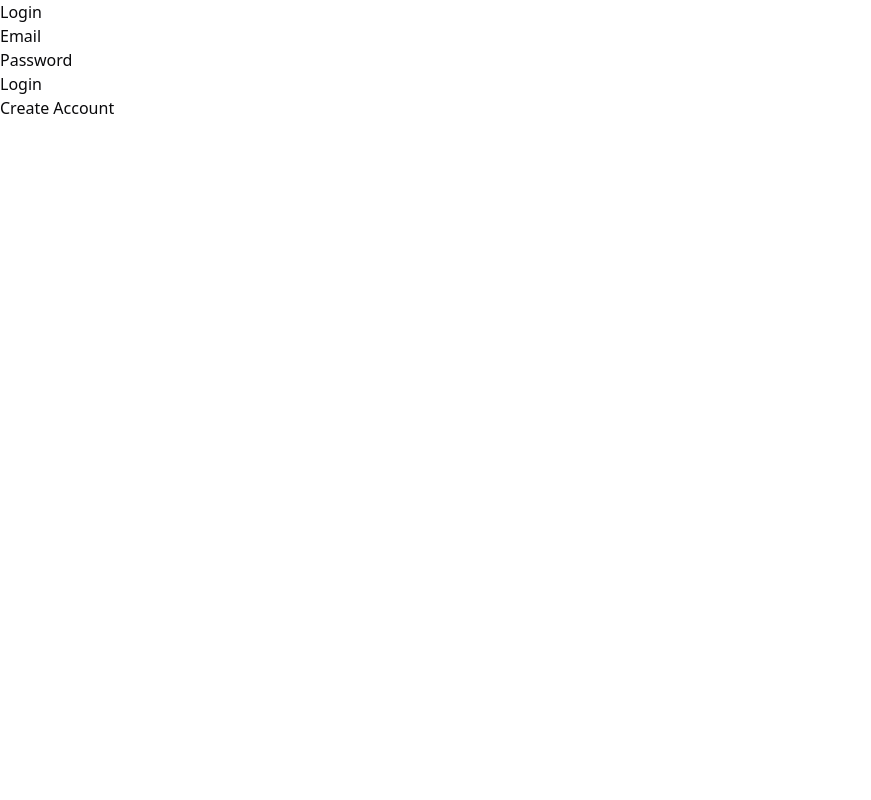
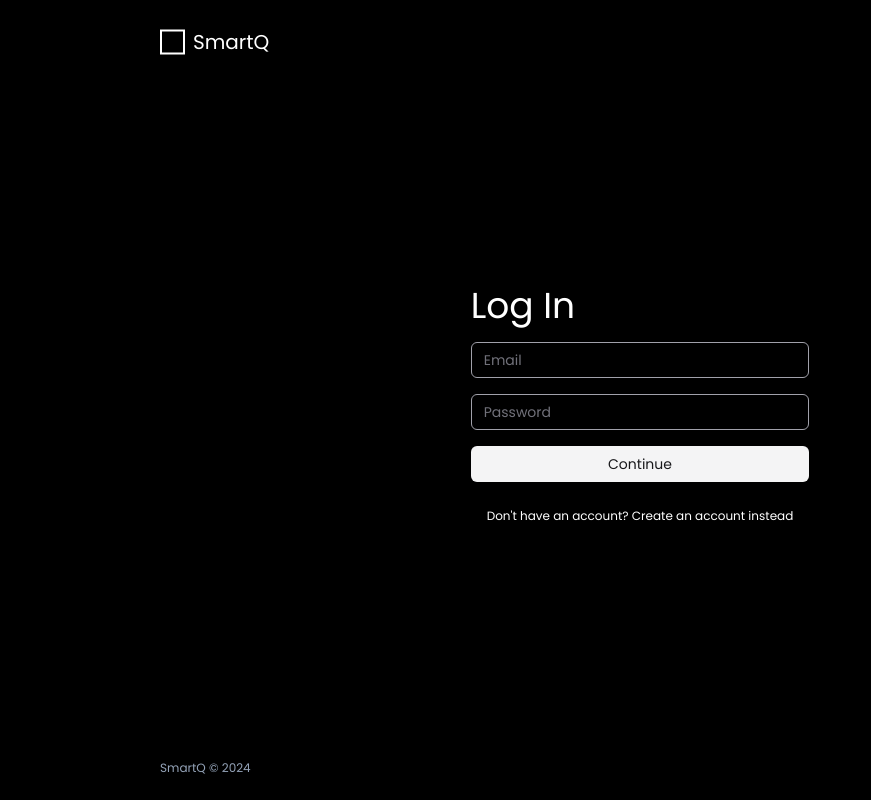
Before and after one commit to IvanaMiovcic/Reservation-System, a React (Vite) app in the folder reservation-system/: page /log-in in a window 1280 px wide. Shown: the whole page, without its empty margins (0-871 px from the left). Built offline with nearby package versions, Linux system fonts and the light colour scheme.

Commit message:
implement ui for log-in page

```diff
--- a/reservation-system/src/Login.jsx
+++ b/reservation-system/src/Login.jsx
@@ -1,39 +1,10 @@
-import React, { useState } from 'react';
-import { Link } from 'react-router-dom';
+import React, { useState } from "react";
+import LIContainer from "./components/LIContainer";
 
 function Login() {
-  const [email, setEmail] = useState('');
-  const [password, setPassword] = useState('');
-
-  const handleLogin = (e) => {
-    e.preventDefault(); // prevents page from refreshing when you hit submit.
-    // Put code to login here.
-    console.log('Logging in with:', { email, password });
-  };
-
   return (
     <div>
-      <form onSubmit={handleLogin}>
-        <h2>Login</h2>
-        <label>Email</label>
-        <input
-          type="email"
-          value={email}
-          onChange={(e) => setEmail(e.target.value)}
-          required
-        />
-        <br></br>
-        <label>Password</label>
-        <input
-          type="password"
-          value={password}
-          onChange={(e) => setPassword(e.target.value)}
-          required
-        />
-        <br></br>
-        <button type="submit">Login</button>
-      </form>
-      <Link to="/create-account">Create Account</Link>
+      <LIContainer />
     </div>
   );
 }
--- a/reservation-system/src/components/CAFormScaffold.jsx
+++ b/reservation-system/src/components/CAFormScaffold.jsx
@@ -4,14 +4,7 @@ import { useForm } from "react-hook-form";
 import { Tabs, TabsList, TabsTrigger, TabsContent } from "./ui/tabs";
 import { Button } from "./ui/button";
 import { joiResolver } from "@hookform/resolvers/joi";
-import {
-  Form,
-  FormControl,
-  FormField,
-  FormItem,
-  FormMessage,
-  FormDescription,
-} from "./ui/form";
+import { Form, FormControl, FormField, FormItem, FormMessage } from "./ui/form";
 import { Input } from "./ui/input";
 import { Link } from "react-router-dom";
 
@@ -64,7 +57,7 @@ const schema = Joi.object({
     })
     .when("account_type", {
       is: "Customer",
-      then: Joi.string().optional().allow().strip(),
+      then: Joi.string().optional().allow("").strip(),
     }),
 });
 
@@ -102,6 +95,7 @@ export default function CAFormScaffold() {
                   <FormItem className="w-1/2">
                     <FormControl className="text-xs sm:text-sm">
                       <Input
+                        className="border-zinc-400"
                         placeholder="First Name"
                         {...field}
                         {...form.register("firstname")}
@@ -118,6 +112,7 @@ export default function CAFormScaffold() {
                   <FormItem className="w-1/2">
                     <FormControl className="text-xs sm:text-sm">
                       <Input
+                        className="border-zinc-400"
                         placeholder="Last Name"
                         {...field}
                         {...form.register("lastname")}
@@ -135,6 +130,7 @@ export default function CAFormScaffold() {
                 <FormItem>
                   <FormControl className="text-xs sm:text-sm">
                     <Input
+                      className="border-zinc-400"
                       placeholder="Email"
                       {...field}
                       {...form.register("email")}
@@ -151,6 +147,7 @@ export default function CAFormScaffold() {
                 <FormItem>
                   <FormControl className="text-xs sm:text-sm">
                     <Input
+                      className="border-zinc-400"
                       placeholder="Phone"
                       {...field}
                       {...form.register("phone")}
@@ -168,6 +165,7 @@ export default function CAFormScaffold() {
                   <FormItem className="w-1/2">
                     <FormControl className="text-xs sm:text-sm">
                       <Input
+                        className="border-zinc-400"
                         placeholder="Password"
                         type="password"
                         {...field}
@@ -185,6 +183,7 @@ export default function CAFormScaffold() {
                   <FormItem className="w-1/2">
                     <FormControl className="text-xs sm:text-sm">
                       <Input
+                        className="border-zinc-400"
                         type="password"
                         placeholder="Repeat Password"
                         {...field}
@@ -200,7 +199,7 @@ export default function CAFormScaffold() {
               control={form.control}
               name="account_type"
               render={({ field }) => (
-                <FormItem className="border rounded-md">
+                <FormItem className="border-zinc-400 border rounded-md">
                   <FormControl>
                     <Tabs
                       defaultValue="Customer"
--- /dev/null
+++ b/reservation-system/src/components/LIContainer.jsx
@@ -0,0 +1,21 @@
+import AltHeader from "./AltHeader";
+import LIFormScaffold from "./LIFormScaffold";
+import Footer from "./Footer";
+
+export default function LIContainer() {
+  return (
+    <div className="bg-black flex flex-col items-center w-screen">
+      <div className="h-screen w-9/12 flex flex-col">
+        <AltHeader />
+        <div className="flex flex-row flex-grow justify-center">
+          <div className="flex flex-row justify-center items-center">
+            <div className="flex-grow w-11/12">
+              <LIFormScaffold />
+            </div>
+          </div>
+        </div>
+        <Footer />
+      </div>
+    </div>
+  );
+}
--- /dev/null
+++ b/reservation-system/src/components/LIFormScaffold.jsx
@@ -0,0 +1,108 @@
+import Joi from "joi";
+import React from "react";
+import { useForm } from "react-hook-form";
+import { Button } from "./ui/button";
+import { joiResolver } from "@hookform/resolvers/joi";
+import { Form, FormControl, FormField, FormItem, FormMessage } from "./ui/form";
+import { Input } from "./ui/input";
+import { Link } from "react-router-dom";
+
+const schema = Joi.object({
+  password: Joi.string()
+    .min(8)
+    .max(25)
+    .regex(
+      /^(?=.*[a-z])(?=.*[A-Z])(?=.*\d)(?=.*[@$!%*?&])[A-Za-z\d!@#$%^&*()-+=,.;'"/?<>{}]{8,}$/,
+    )
+    .required()
+    .messages({
+      "string.empty": "Password is Required",
+      "string.pattern.base":
+        "At least 8 characters with numbers, uppercase, lowercase, and special characters",
+      "string.min":
+        "At least 8 characters with numbers, uppercase, lowercase, and special characters",
+    }),
+  email: Joi.string()
+    .email({ tlds: { allow: ["com", "net"] } })
+    .required()
+    .messages({
+      "string.email": "Email should be in a valid format",
+      "string.empty": "Email is Required",
+    }),
+});
+
+export default function LIFormScaffold() {
+  function onSubmit(data) {
+    console.log(data);
+  }
+  const form = useForm({
+    resolver: joiResolver(schema),
+    defaultValues: {
+      password: "",
+      email: "",
+    },
+  });
+
+  return (
+    <div>
+      <div className="font-poppins text-white space-y-4">
+        <Form {...form}>
+          <form onSubmit={form.handleSubmit(onSubmit)} className="space-y-4">
+            <div className="text-white text-start text-3xl sm:text-4xl">
+              Log In
+            </div>
+            <FormField
+              control={form.control}
+              name="email"
+              render={({ field }) => (
+                <FormItem>
+                  <FormControl className="text-xs sm:text-sm">
+                    <Input
+                      className="border-zinc-400"
+                      placeholder="Email"
+                      {...field}
+                      {...form.register("email")}
+                    />
+                  </FormControl>
+                  <FormMessage />
+                </FormItem>
+              )}
+            />
+            <FormField
+              control={form.control}
+              name="password"
+              render={({ field }) => (
+                <FormItem>
+                  <FormControl className="text-xs sm:text-sm">
+                    <Input
+                      className="border-zinc-400"
+                      placeholder="Password"
+                      type="password"
+                      {...field}
+                      {...form.register("password")}
+                    />
+                  </FormControl>
+                  <FormMessage />
+                </FormItem>
+              )}
+            />
+            <Button
+              className="w-full text-xs sm:text-sm"
+              variant="secondary"
+              type="submit"
+            >
+              Continue
+            </Button>
+          </form>
+        </Form>
+        <div className="flex text-center">
+          <Link to={"/create-account"}>
+            <Button className="text-white text-xs" variant="link">
+              Don&apos;t have an account? Create an account instead
+            </Button>
+          </Link>
+        </div>
+      </div>
+    </div>
+  );
+}
```
